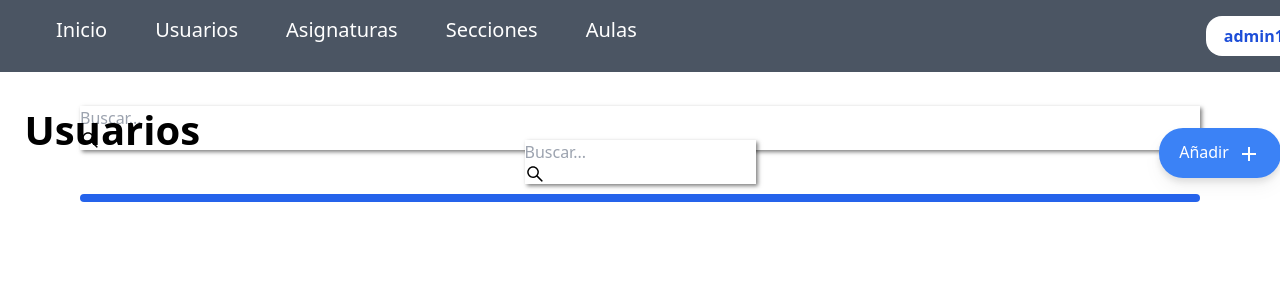
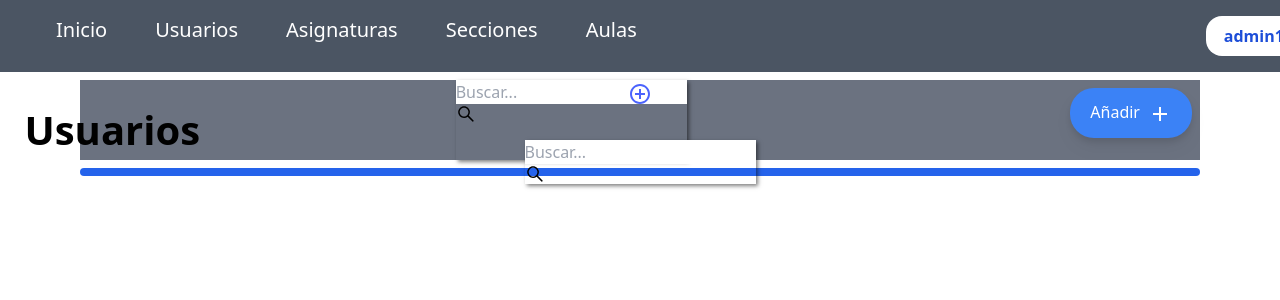
Before and after one commit to johan3118/cic-config, a Next.js app: page /admin/administrar in a window 1280 px wide. Shown: the top 300 px of the page. Built offline with nearby package versions, Linux system fonts and the light colour scheme.

Commit message:
Cambios menores de layout

```diff
--- a/app/admin/administrar/layout.js
+++ b/app/admin/administrar/layout.js
@@ -32,14 +32,14 @@ const Layout = ({children}) => {
     <>
 
       {usuariosActive ? <NavBarFiltro /> : null}
-      {usuariosActive ? <div ><Link className="addbutton" href={rutaRegistrar}>  <AddButton/></Link> </div> :
-      <div className="anadirbuttonstyle"> <Link href={rutaRegistrar}><AnadirButton /></Link> </div>}
 
-      <main className="mt-10 flex flex-col items-left h-screen w-screen">
+      <main className="mt-20 flex flex-col items-left h-screen w-screen">
         <div className="mx-20">
-          <div id="ParteArriba" className=" w-full h-20">
+          <div id="ParteArriba" className=" w-full h-20 flex justify-between bg-gray-500">
             <h1 className="text-4xl font-bold" style={{}}>{titulo}</h1>
             <SearchBar/>
+            {usuariosActive ? <div className="flex items-end justify-end mr-10"><Link href={rutaRegistrar}>  <AddButton prop={``}/></Link> </div> :
+            <div> <Link href={rutaRegistrar}><AnadirButton /></Link> </div>}
           </div>
           <div className={`mt-2 bg-blue-600 h-2 transform flex justify-center items-center rounded-xl`} ></div>
           <div id="ParteTablas" className=" w-full h-2/3 flex justify-center items-center pt-20">
--- a/app/components/AddButton.jsx
+++ b/app/components/AddButton.jsx
@@ -1,9 +1,9 @@
 'use client';
 import AddCircleOutlineIcon from '@mui/icons-material/AddCircleOutline';
 
-export default function AddButton() {
+export default function AddButton(prop) {
   return (
-    <button className='addicon'>
+    <button className={`${prop} addicon`}>
         <AddCircleOutlineIcon />
     </button>
   )
--- a/app/globals.css
+++ b/app/globals.css
@@ -30,12 +30,6 @@ body {
 /* addbutton */
 .addicon {
   color: rgb(75, 99, 253);
-  size: large;
-  position: relative;
-  bottom: -170px; /* Cambia la posición vertical (arriba) */
-  right: -770px; /* Cambia la posición horizontal (izquierda) */
-  display: flex; /* Utiliza un contenedor flexible para el icono */
-  align-items: center;
 }
 
 /* Backbutton */
@@ -52,15 +46,6 @@ body {
   align-items: center;
 }
 
-
-.anadirbuttonstyle {
-  position: relative;
-  top: 120px; /* Cambia la posición vertical (arriba) */
-  right: -580px; /* Cambia la posición horizontal (izquierda) */
-  justify-content: center;
-  display: flex; /* Utiliza un contenedor flexible para el icono */
-  align-items: center; /* Alinea verticalmente el icono */
-}
 .logout {
   position: relative;
   top: 0px; /* Cambia la posición vertical (arriba) */
```
